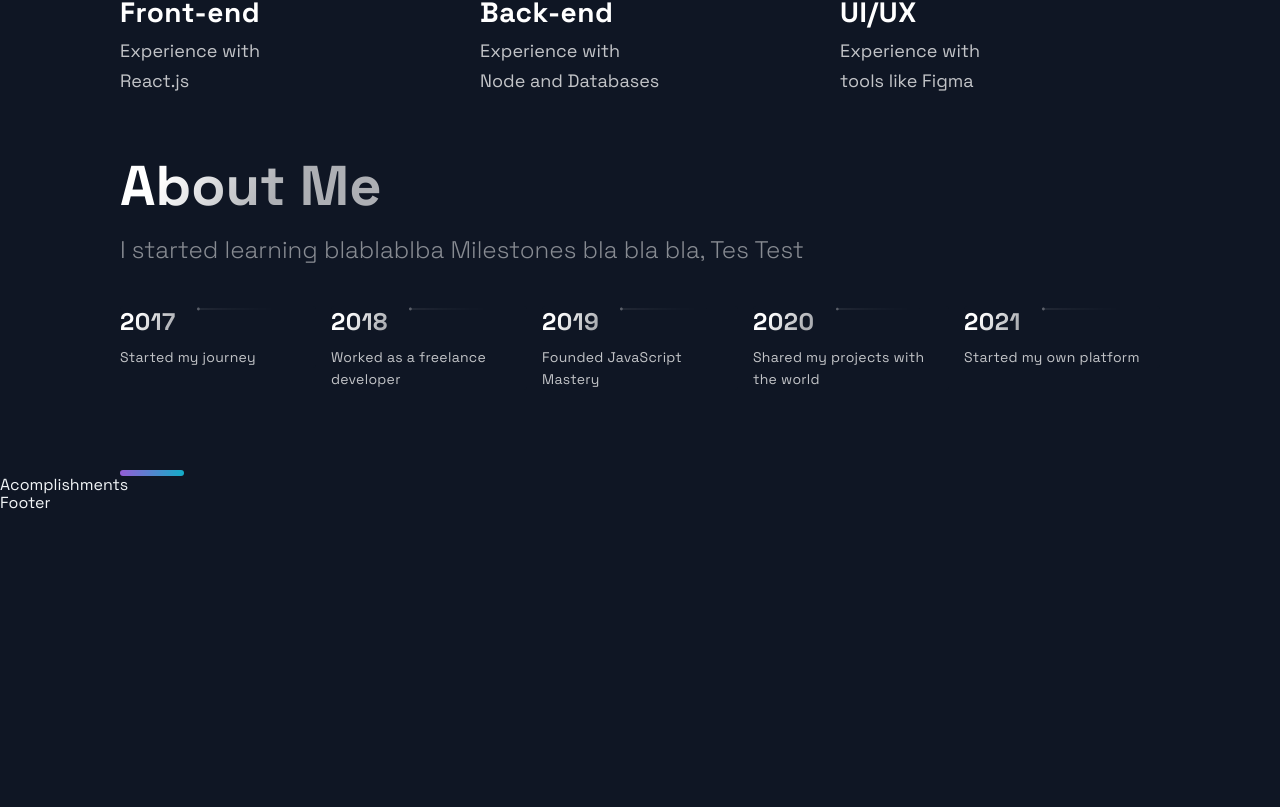
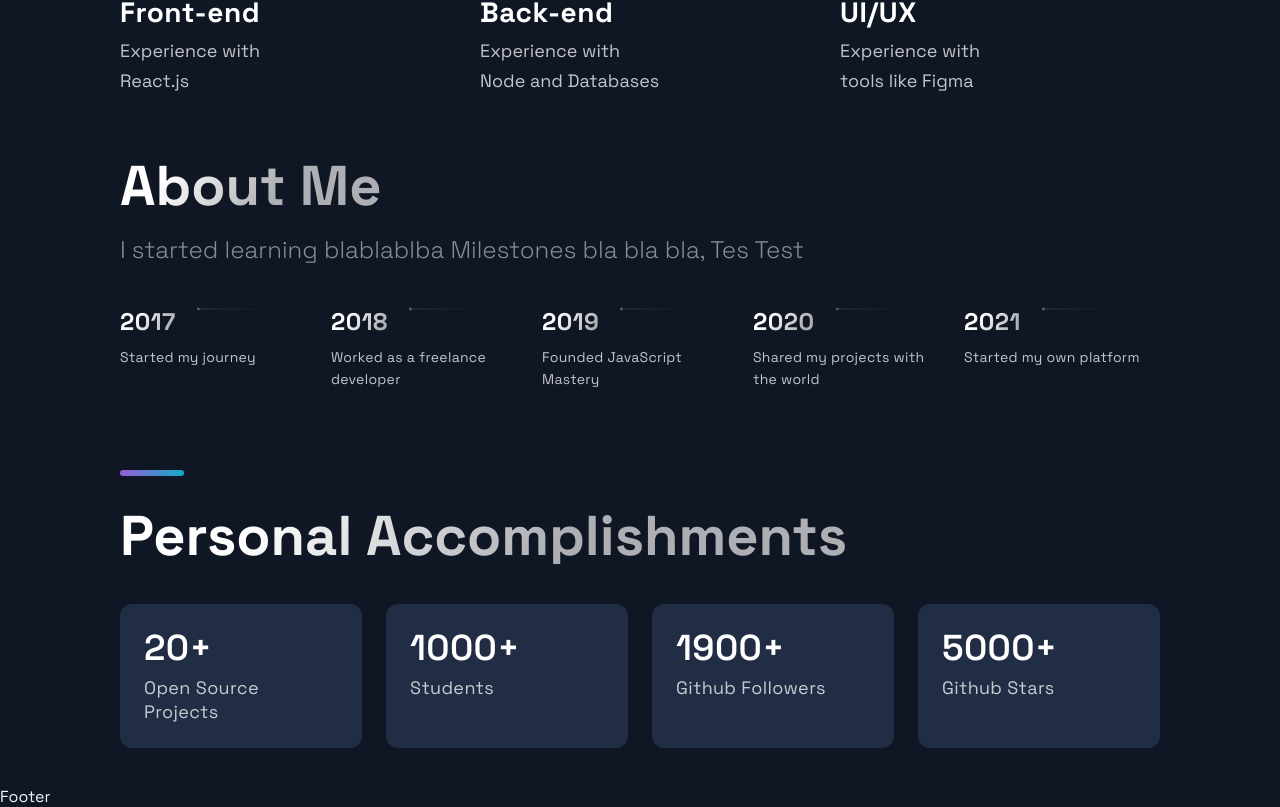
Before and after one commit to Milton3000/NextJS-Portfolio, a Next.js app: page / in a window 1280 px wide. Shown: the part 2501-3308 px from the top of the page. Before the commit the page ends 3014 px from the top, so only its background shows below. Built offline with nearby package versions, Linux system fonts and the light colour scheme.

Commit message:
Accomplishments

```diff
--- a/package.json
+++ b/package.json
@@ -11,8 +11,8 @@
     "next": "10.2.3",
     "react": "17.0.2",
     "react-dom": "17.0.2",
+    "react-icons": "^4.2.0",
     "styled-components": "^5.3.0",
-    "styled-normalize": "^8.0.7",
-    "react-icons": "^4.2.0"
+    "styled-normalize": "^8.0.7"
   }
 }
--- a/src/components/Acomplishments/Acomplishments.js
+++ b/src/components/Acomplishments/Acomplishments.js
@@ -3,6 +3,8 @@ import React from 'react';
 import { Section, SectionDivider, SectionTitle } from '../../styles/GlobalComponents';
 import { Box, Boxes, BoxNum, BoxText } from './AcomplishmentsStyles';
 
+
+// Can move to constants folder later, but it's quite short.
 const data = [
   { number: 20, text: 'Open Source Projects'},
   { number: 1000, text: 'Students', },
@@ -11,9 +13,21 @@ const data = [
 ];
 
 const Acomplishments = () => (
-  <div>
-    Acomplishments
-  </div>
+<Section>
+  <SectionTitle>
+    Personal Accomplishments
+  </SectionTitle>
+  <Boxes>
+    {data.map((card, index) => (
+      <Box key={index}>
+<BoxNum>
+  {card.number}+
+</BoxNum>
+<BoxText>{card.text}</BoxText>
+      </Box>
+    ))}
+  </Boxes>
+</Section>
 );
 
 export default Acomplishments;
```
Also changed, not shown: 2 other files (tests, documents, lock files or other folders).
